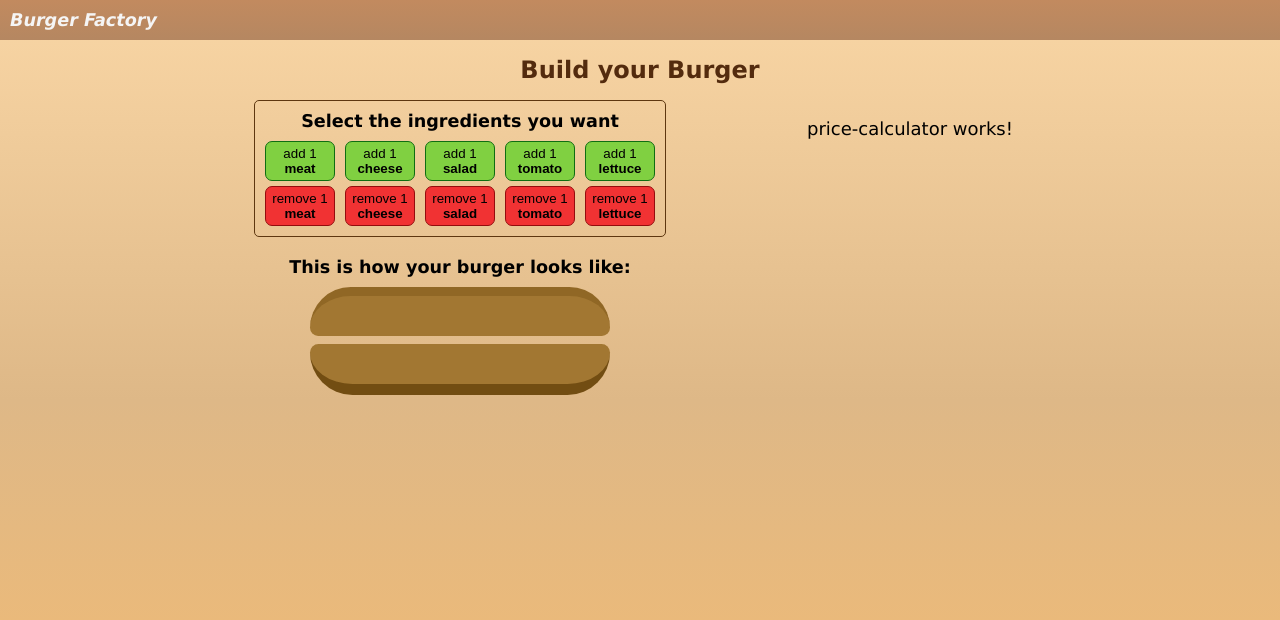
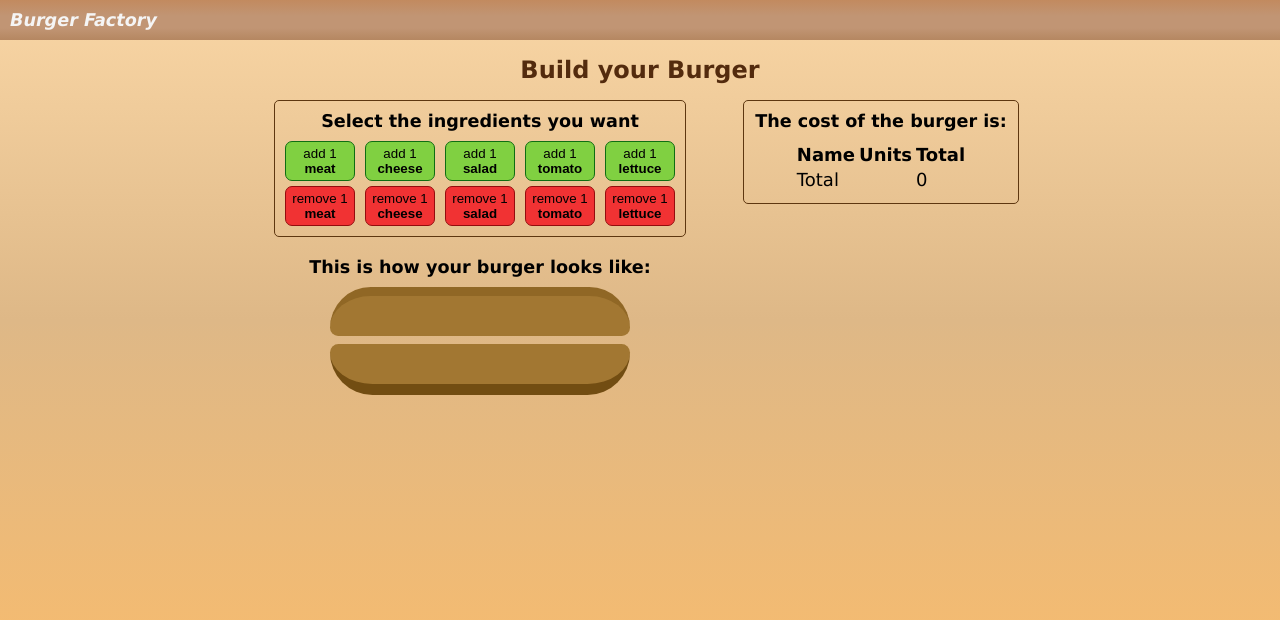
Before and after one commit to peurman/burger-factory, an Angular app: page / in a window 1280 px wide. Shown: the top 620 px of the page. Built offline with nearby package versions, Linux system fonts and the light colour scheme.

Commit message:
satarting price-calculator component

```diff
--- a/src/app/app.component.scss
+++ b/src/app/app.component.scss
@@ -9,7 +9,13 @@
   font-style: italic;
   font-weight: bold;
   background-color: $secondary-background-color;
-  background-image: linear-gradient(to top, #b58761 0%, #c28a5f 100%);
+  background-image: linear-gradient(
+    to top,
+    #b58761 0%,
+    #c19574 30%,
+    #c19574 60%,
+    #c28a5f 100%
+  );
   width: calc(100% - 20px);
   padding: 10px;
 }
@@ -21,5 +27,5 @@
 .main__body {
   @include centerMeRow;
   align-items: flex-start;
-  width: 900px;
+  width: 800px;
 }
--- a/src/app/hamburgers/components/ingredient-selector/ingredient-selector.component.ts
+++ b/src/app/hamburgers/components/ingredient-selector/ingredient-selector.component.ts
@@ -1,4 +1,4 @@
-import { Component, Output, EventEmitter } from '@angular/core';
+import { Component, Input, Output, EventEmitter } from '@angular/core';
 import { ingredientsList } from '../../services/ingredients';
 import { Ingredients } from '../../interfaces/ingredients.interface';
 
@@ -9,7 +9,8 @@ import { Ingredients } from '../../interfaces/ingredients.interface';
 })
 export class IngredientSelectorComponent {
   ingredientsTypes: Ingredients[] = ingredientsList;
-  ingredientsSelected: Ingredients[] = [];
+
+  @Input() ingredientsSelected: Ingredients[] = [];
 
   @Output() updateList: EventEmitter<Ingredients[]> = new EventEmitter();
 
--- a/src/app/hamburgers/components/price-calculator/price-calculator.component.html
+++ b/src/app/hamburgers/components/price-calculator/price-calculator.component.html
@@ -1 +1,26 @@
-<p>price-calculator works!</p>
+<div class="main-price-calculator">
+  <label class="main-price-calculator__title">The cost of the burger is:</label>
+  <table>
+    <thead>
+      <tr>
+        <th>Name</th>
+        <th>Units</th>
+        <th>Total</th>
+      </tr>
+    </thead>
+    <tbody *ngFor="let ingredient of ingredientsSelected">
+      <tr>
+        <td>{{ ingredient.name }}</td>
+        <td>{{ ingredient.quantity }}</td>
+        <td>{{ ingredient.price }}</td>
+      </tr>
+    </tbody>
+    <tfoot>
+      <tr>
+        <td>Total</td>
+        <td></td>
+        <td>{{ totalPrice }}</td>
+      </tr>
+    </tfoot>
+  </table>
+</div>
--- a/src/app/hamburgers/components/price-calculator/price-calculator.component.scss
+++ b/src/app/hamburgers/components/price-calculator/price-calculator.component.scss
@@ -0,0 +1,14 @@
+@use '../../../../sass/styles.scss' as *;
+
+.main-price-calculator {
+  border: 1px solid $secondary-background-color;
+  border-radius: 5px;
+  padding: 10px;
+  @include centerMeColumn;
+  width: calc(100% - 20px);
+  gap: 10px;
+  .main-price-calculator__title {
+    font-size: 1.1rem;
+    font-weight: 600;
+  }
+}
--- a/src/app/hamburgers/hamburgers.component.html
+++ b/src/app/hamburgers/hamburgers.component.html
@@ -1,9 +1,12 @@
 <section class="hamburgers__ingredients-diagram-section">
   <app-ingredient-selector
+    [ingredientsSelected]="startedBurger"
     (updateList)="handleNewIngredientList($event)"></app-ingredient-selector>
   <app-hamburger-diagram
     [startedHamburger]="startedBurger"></app-hamburger-diagram>
 </section>
 <section class="hamburgers__price-calculator-section">
-  <app-price-calculator></app-price-calculator>
+  <app-price-calculator
+    [ingredientsSelected]="groupedIngredients"
+    [totalPrice]="finalPrice"></app-price-calculator>
 </section>
--- a/src/app/hamburgers/hamburgers.component.ts
+++ b/src/app/hamburgers/hamburgers.component.ts
@@ -1,6 +1,7 @@
 import { Component, OnInit } from '@angular/core';
 
 import { Ingredients } from './interfaces/ingredients.interface';
+import { GroupedIngredients } from './interfaces/grouped-ingredients.interface';
 
 @Component({
   selector: 'app-hamburgers',
@@ -9,13 +10,42 @@ import { Ingredients } from './interfaces/ingredients.interface';
 })
 export class HamburgersComponent implements OnInit {
   startedBurger: Ingredients[] = [];
+  groupedIngredients: GroupedIngredients[] = [];
+  finalPrice = 0;
+
   ngOnInit() {
-    // const storageBurger = localStorage.getItem('startedBurger');
-    // this.startedBurger =
-    //   storageBurger !== null ? JSON.parse(storageBurger) : [];
-    console.log(localStorage.getItem('startedBurger'));
+    const storageBurger = localStorage.getItem('startedBurger');
+    this.startedBurger = storageBurger ? JSON.parse(storageBurger) : [];
   }
   handleNewIngredientList(event: Ingredients[]) {
     this.startedBurger = event;
+    localStorage.setItem('startedBurger', JSON.stringify(this.startedBurger));
+    this.groupIngredients(this.startedBurger);
+  }
+  groupIngredients(ingredientsSelection: Ingredients[]) {
+    this.groupedIngredients = [];
+    this.finalPrice = 0;
+    let newObj: GroupedIngredients = {
+      name: '',
+      price: 0,
+      quantity: 0,
+    };
+    ingredientsSelection.forEach(el => {
+      newObj = {
+        name: el.name,
+        quantity: 1,
+        price: el.price,
+      };
+      // if (this.groupedIngredients.length > 0) {
+      //   this.groupedIngredients.forEach(elem => {
+      //     elem.name === el.name
+      //       ? ((elem.price += elem.price), elem.quantity++)
+      //       : this.groupedIngredients.push(newObj);
+      //   });
+      // } else {
+      this.groupedIngredients.push(newObj);
+      // }
+      this.finalPrice += el.price;
+    });
   }
 }
--- /dev/null
+++ b/src/app/hamburgers/interfaces/grouped-ingredients.interface.ts
@@ -0,0 +1,5 @@
+export interface GroupedIngredients {
+  name: string;
+  price: number;
+  quantity: number;
+}
--- a/src/sass/styles.scss
+++ b/src/sass/styles.scss
@@ -7,8 +7,8 @@ body {
   font-size: 18px;
   background-image: linear-gradient(
     to top,
-    #f4bb71 0%,
-    #deb887 50%,
+    #f4bb71 20%,
+    #deb887 60%,
     #f9d6a5 100%
   );
   height: 100vh;
```
Also changed, not shown: src/app/hamburgers/components/price-calculator/price-calculator.component.ts (+6 -3 lines).
